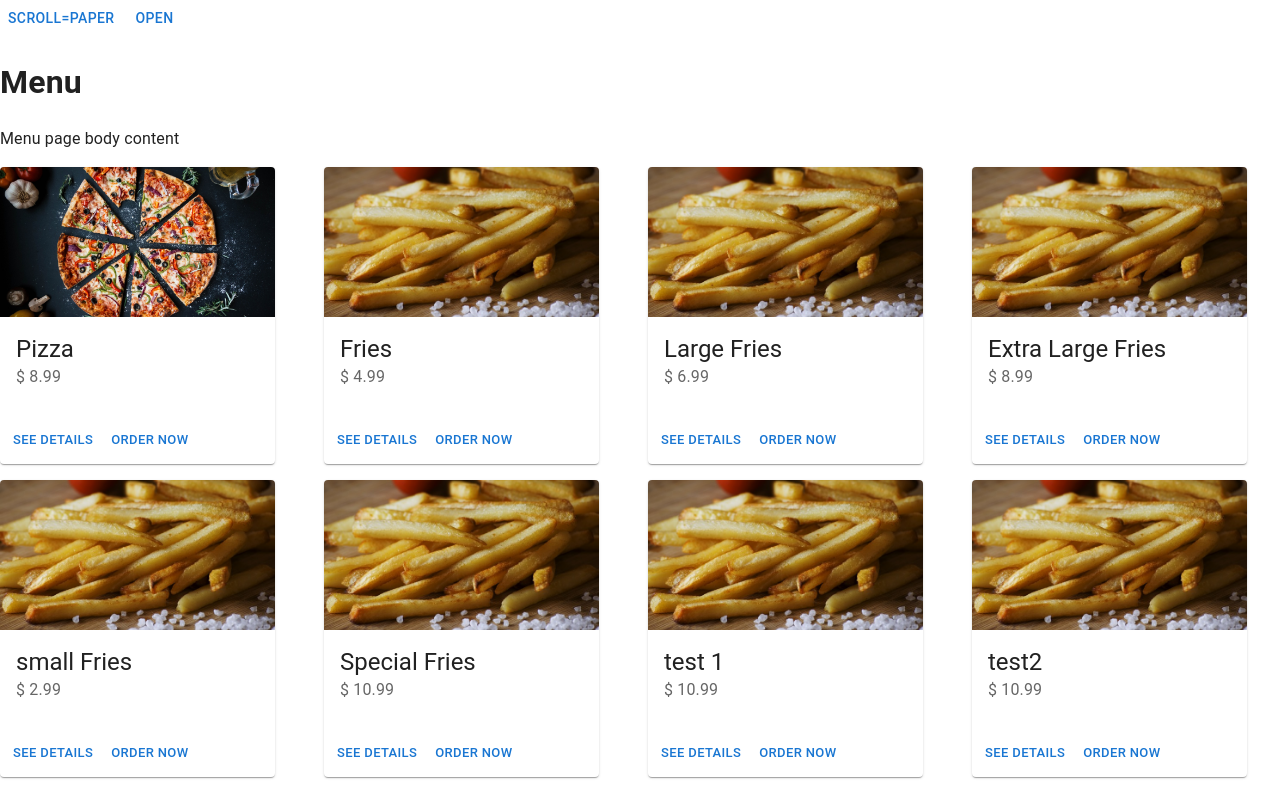
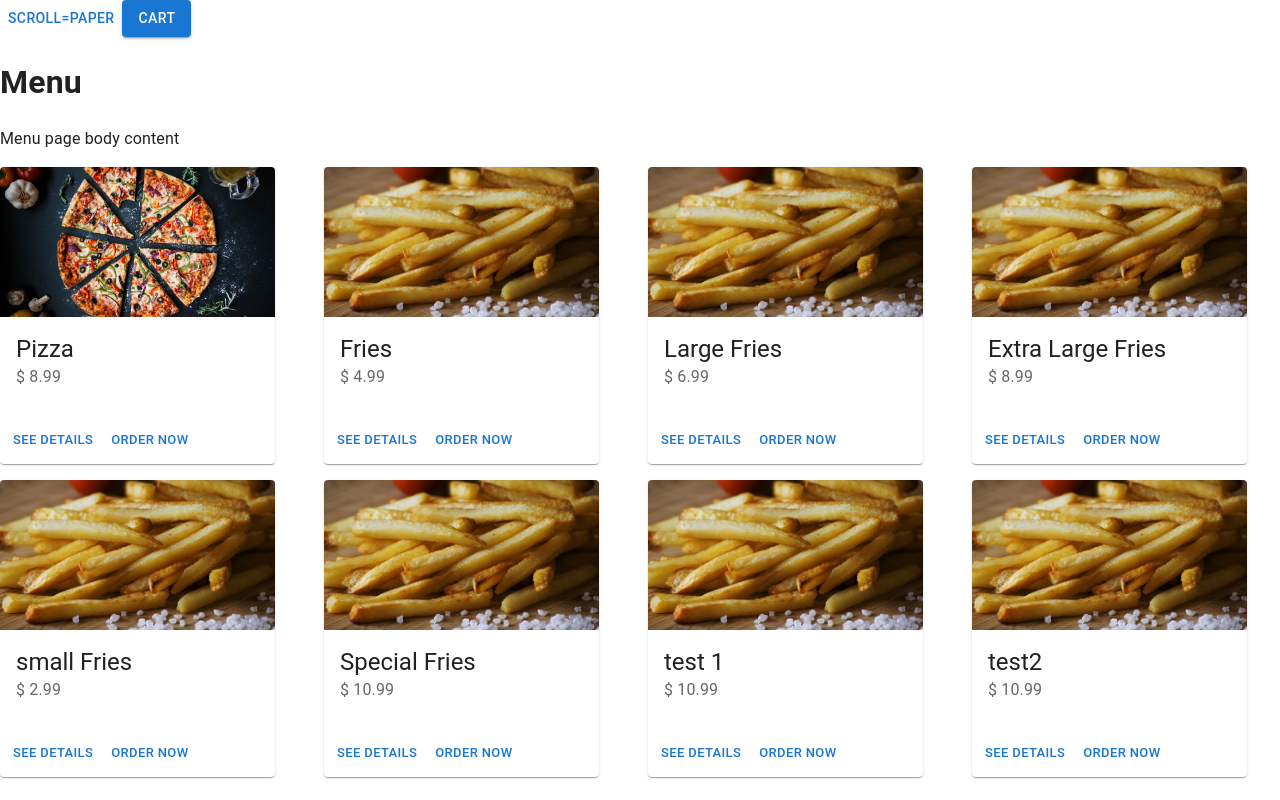
Before and after one commit to zhua15/4HC3Project, a React (Create React App) app: page / in a window 1280 px wide. Built offline with nearby package versions, Linux system fonts and the light colour scheme.

Commit message:
made buttons look nice

```diff
--- a/src/Pages/MainPage.tsx
+++ b/src/Pages/MainPage.tsx
@@ -107,7 +107,7 @@ const page = () => {
     return (
         <div>
             <Button onClick={() => handleClickOpen(1)}>scroll=paper</Button>
-            <Button onClick={toggleDrawer()}>Open</Button>
+            <Button variant='contained' onClick={toggleDrawer()}>Cart</Button>
             {open ? <Popup {...selectedItem} /> : null}
             <h1>Menu</h1>
             <p>Menu page body content</p>
```
